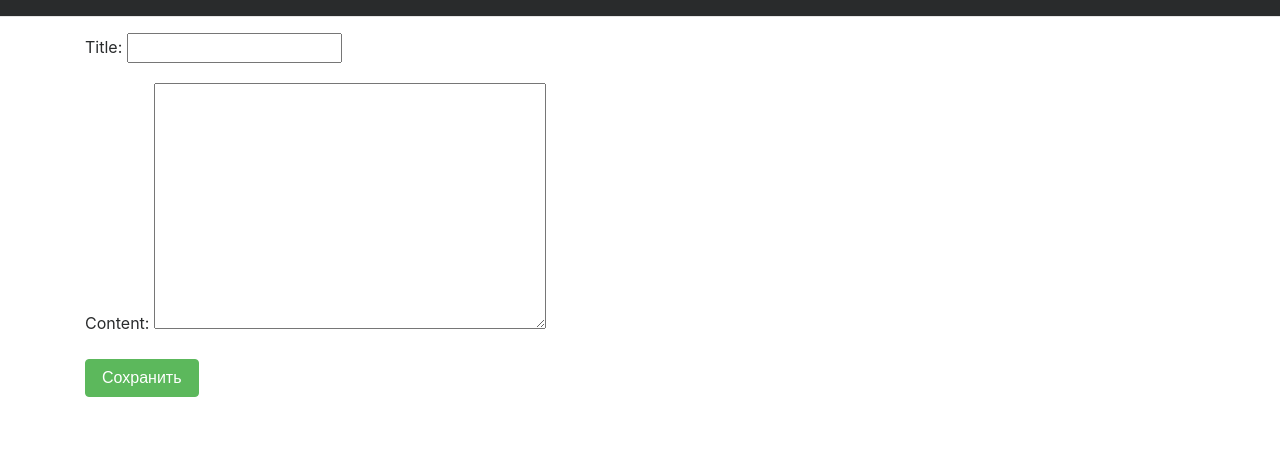
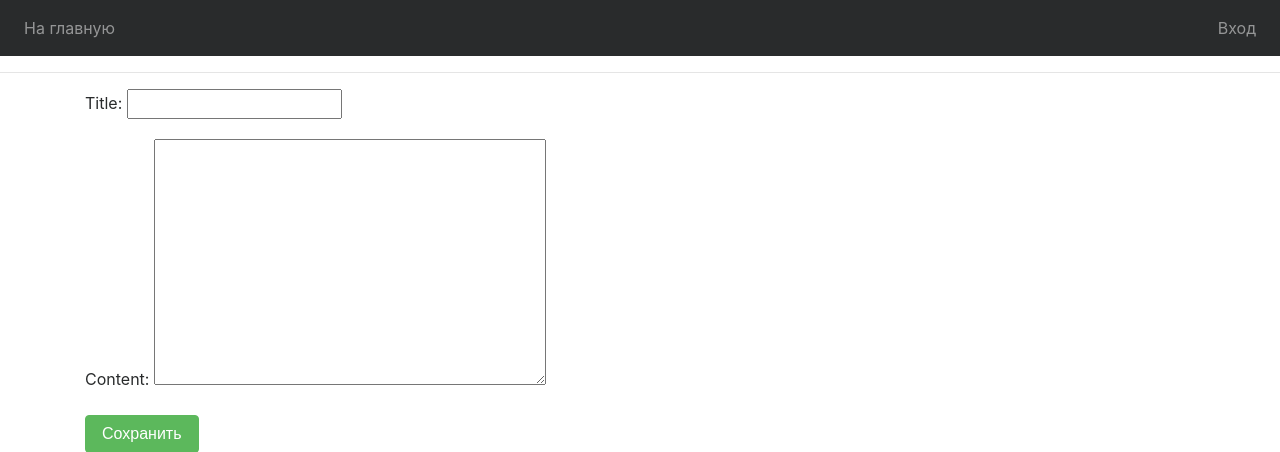
Before and after one commit to MichaelPavlov/live-journal, a Django app: a page that uses templates/_navigation.html in a window 1280 px wide. Shown: the top 452 px of the page. Run offline with Django 3.2, Linux system fonts and the light colour scheme; some libraries are stand-ins or nearby versions.

Commit message:
Updates navigation. Adds login page.

```diff
--- a/live_magazine/settings.py
+++ b/live_magazine/settings.py
@@ -12,7 +12,8 @@ https://docs.djangoproject.com/en/1.10/ref/settings/
 
 import os
 
-# Build paths inside the project like this: os.path.join(BASE_DIR, ...)
+from django.urls import reverse_lazy
+
 BASE_DIR = os.path.dirname(os.path.dirname(os.path.abspath(__file__)))
 
 # Quick-start development settings - unsuitable for production
@@ -122,3 +123,5 @@ STATICFILES_DIRS = [
 
 MEDIA_URL = '/media/'
 MEDIA_ROOT = os.path.join(BASE_DIR, 'media')
+
+LOGIN_REDIRECT_URL = reverse_lazy("home")
--- a/live_magazine/urls.py
+++ b/live_magazine/urls.py
@@ -23,5 +23,6 @@ urlpatterns = [
     url(r'^admin/', admin.site.urls),
     url(r'^(?P<username>\w+)$', ProfileView.as_view(), name="profile"),
     url(r'^(?P<username>\w+)/', include('blog.urls', namespace='blog')),
+    url(r'^', include('django.contrib.auth.urls', namespace='auth')),
     url(r'^$', home_view, name='home'),
 ]
--- a/templates/_navigation.html
+++ b/templates/_navigation.html
@@ -1,3 +1,58 @@
-<nav class="navbar navbar-toggleable-md navbar-inverse bg-inverse fixed-top">
+<nav class="navbar navbar-toggleable-md navbar-inverse bg-inverse">
+    <div class="collapse navbar-collapse" id="navbarNavDropdown">
+        <ul class="navbar-nav mr-auto">
+            <li class="nav-item">
+                <a class="nav-link" href="{% url "home" %}">На главную</a>
+            </li>
+        </ul>
+        <ul class="navbar-nav">
+            {% if request.user.is_authenticated %}
+                <li class="nav-item dropdown">
+                    <a id="navbarDropdownMenuLink" class="nav-link dropdown-toggle" data-toggle="dropdown"
+                       aria-haspopup="true" aria-expanded="false"
+                       href="#">{{ request.user.username }}</a>
+                    <div class="dropdown-menu" aria-labelledby="navbarDropdownMenuLink">
+                        <a class="dropdown-item" href="{% url "auth:logout" %}">Выход</a>
+                    </div>
+                </li>
 
+            {% else %}
+                <li class="nav-item">
+                    <a class="nav-link" href="{% url "auth:login" %}">Вход</a>
+                </li>
+            {% endif %}
+        </ul>
+    </div>
 </nav>
+{#<nav class="navbar navbar-toggleable-md navbar-light bg-faded">#}
+{#    <button class="navbar-toggler navbar-toggler-right" type="button" data-toggle="collapse"#}
+{#            data-target="#navbarNavDropdown" aria-controls="navbarNavDropdown" aria-expanded="false"#}
+{#            aria-label="Toggle navigation">#}
+{#        <span class="navbar-toggler-icon"></span>#}
+{#    </button>#}
+{#    <a class="navbar-brand" href="#">Navbar</a>#}
+{#    <div class="collapse navbar-collapse" id="navbarNavDropdown">#}
+{#        <ul class="navbar-nav">#}
+{#            <li class="nav-item active">#}
+{#                <a class="nav-link" href="#">Home <span class="sr-only">(current)</span></a>#}
+{#            </li>#}
+{#            <li class="nav-item">#}
+{#                <a class="nav-link" href="#">Features</a>#}
+{#            </li>#}
+{#            <li class="nav-item">#}
+{#                <a class="nav-link" href="#">Pricing</a>#}
+{#            </li>#}
+{#            <li class="nav-item dropdown">#}
+{#                <a class="nav-link dropdown-toggle" href="http://example.com" id="navbarDropdownMenuLink"#}
+{#                   data-toggle="dropdown" aria-haspopup="true" aria-expanded="false">#}
+{#                    Dropdown link#}
+{#                </a>#}
+{#                <div class="dropdown-menu" aria-labelledby="navbarDropdownMenuLink">#}
+{#                    <a class="dropdown-item" href="#">Action</a>#}
+{#                    <a class="dropdown-item" href="#">Another action</a>#}
+{#                    <a class="dropdown-item" href="#">Something else here</a>#}
+{#                </div>#}
+{#            </li>#}
+{#        </ul>#}
+{#    </div>#}
+{#</nav>#}
```
Also changed, not shown: templates/registration/login.html (added, +41 -0 lines).
